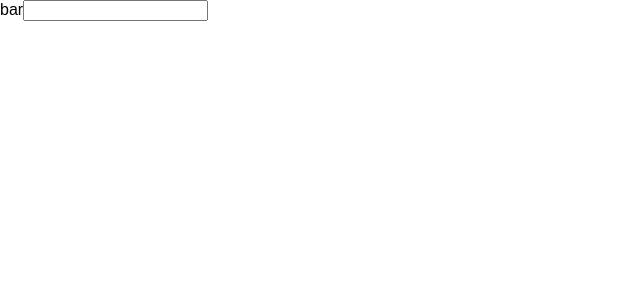
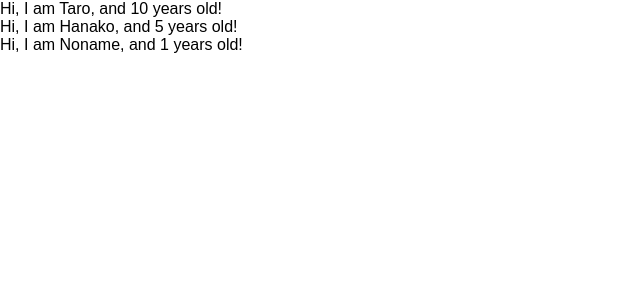
Before and after one commit to ymtdik/udemy_react_recdux_crud_application, a React (Create React App) app: page / in a window 1280 px wide. Shown: the top 300 px of the page, without its empty margins (0-640 px from the left). Built offline with nearby package versions, Linux system fonts and the light colour scheme.

Commit message:
learn props

```diff
--- a/src/App.js
+++ b/src/App.js
@@ -1,19 +1,30 @@
 import React, { Component } from "react";
 
-class App extends Component {
-  render() {
-    return (
-      <React.Fragment>
-        <label htmlFor="bar">bar</label>
-        <input
-          type="text"
-          onChange={() => {
-            console.log("I am clicked!");
-          }}
-        />
-      </React.Fragment>
-    );
-  }
-}
+const App = () => {
+  const profiles = [
+    { name: "Taro", age: 10 },
+    { name: "Hanako", age: 5 },
+    { name: "Noname" },
+  ];
+  return (
+    <div>
+      {profiles.map((profile, index) => {
+        return <User name={profile.name} age={profile.age} key={index} />;
+      })}
+    </div>
+  );
+};
+
+const User = (props) => {
+  return (
+    <div>
+      Hi, I am {props.name}, and {props.age} years old!
+    </div>
+  );
+};
+
+User.defaultProps = {
+  age: 1,
+};
 
 export default App;
```
